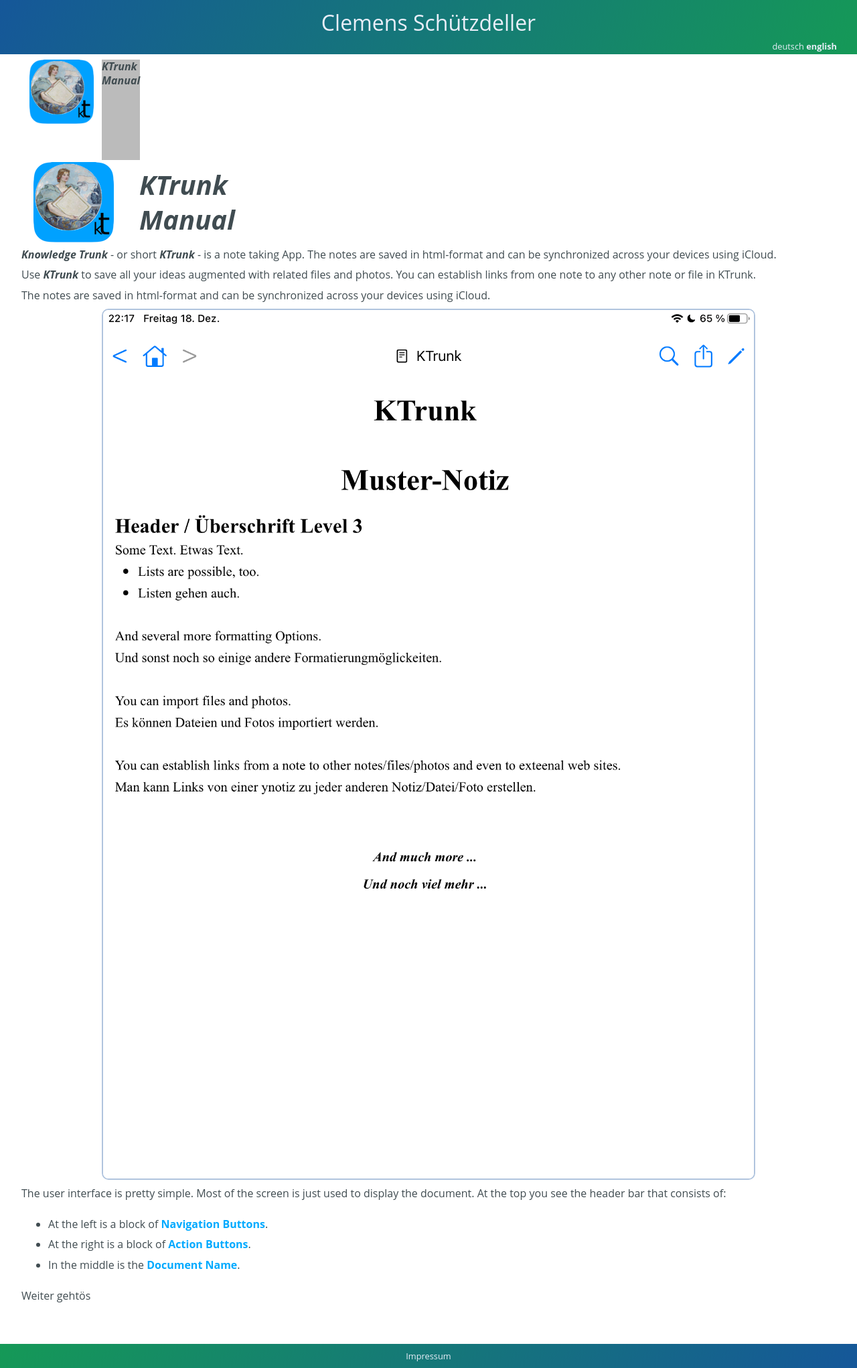
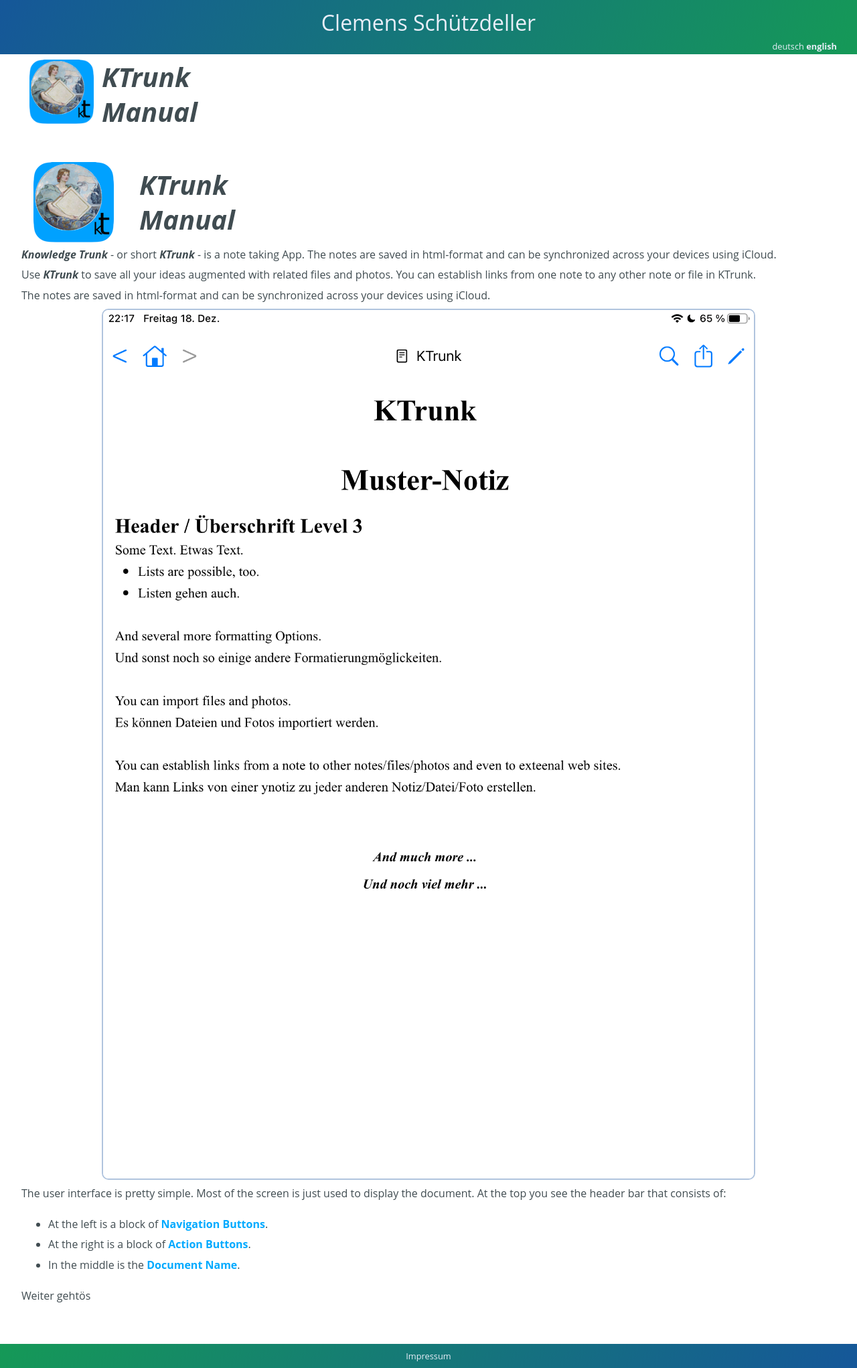
Before and after one commit to cs-LA/home, a Jekyll site: the page built from KTrunk/Manual.md, in a window 1280 px wide. Shown: the whole page at 67% size. Built offline with Jekyll 4.4.1, drawn with Linux system fonts in a browser that asks for light colours; our own code applies the rules of GitHub Pages for plain Markdown files.

Commit message:
Update Manual.md

```diff
--- a/KTrunk/Manual.md
+++ b/KTrunk/Manual.md
@@ -3,7 +3,7 @@
   <div class="logoColumn left">
     <img src="logo120.png">
   </div>
-  <div class="logoColumn right" style="background-color:#bbb;">
+  <div class="logoColumn right" style="font-size: 40px;">
     <b><i>KTrunk<br><span class="en">Manual</span><span class="de">Handbch</span></i></b>
   </div>
 </div>
```
